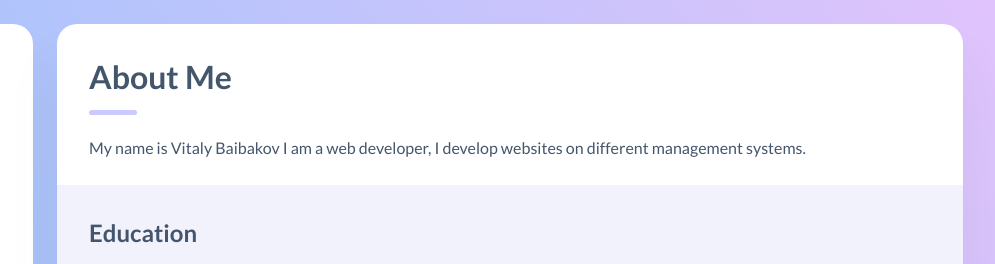
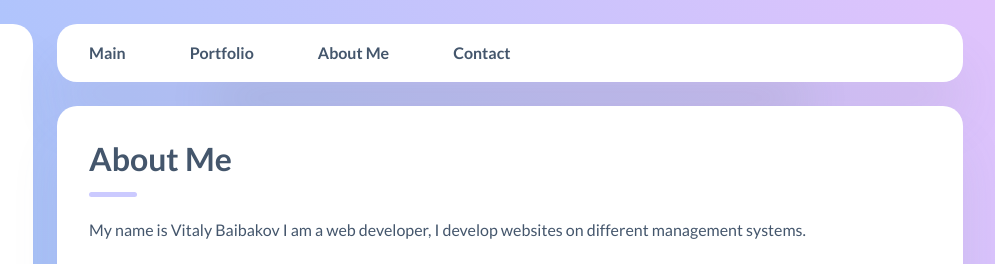
Before and after one commit to VitArts/rsschool-cv, a plain HTML site: page index.html in a window 1280 px wide. Shown: the top 264 px of the page, 285-1280 px from the left. Drawn offline with nearby package versions, Linux system fonts and the light colour scheme.

Commit message:
feat: add header

```diff
--- a/index.html
+++ b/index.html
@@ -57,9 +57,26 @@
 
 			<!-- Content -->
 			<div class="col-12 col-md-12 col-xl-9">
+				<header class="shadow box">
+					<div class="navbar-collapse">
+						<ul class="navbar-nav">
+							<li class="nav-item">
+								<a class="nav-link" target="_blank" href="https://vitarts.ru/">Main</a>
+							</li>
+							<li class="nav-item">
+								<a class="nav-link" target="_blank" href="https://vitarts.ru/portfolio/">Portfolio</a>
+							</li>
+							<li class="nav-item">
+								<a class="nav-link" target="_blank" href="https://vitarts.ru/about.html">About Me</a>
+							</li>
+							<li class="nav-item">
+								<a class="nav-link" target="_blank" href="https://vitarts.ru/contacts.html">Contact</a>
+							</li>
+						</ul>
+					</div>
+				</header>
 				<main>
 					<div class="box shadow pb-0">
-
 						<!-- About -->
 						<section class="about">
 							<div class="pb-0 pb-sm-2">
@@ -139,7 +156,8 @@
 				<footer class="footer">
 					<p><a href="https://github.com/VitArts">GitHub</a> - 2021 г.
 						<a href="https://rs.school/js/" target="_blank">
-								<img class="rs-logo" src="https://rs.school/images/rs_school_js.svg" alt="rs"> </a>
+							<img class="rs-logo" src="https://rs.school/images/rs_school_js.svg" alt="rs">
+						</a>
 					</p>
 				</footer>
 			</div>
--- a/style.css
+++ b/style.css
@@ -594,3 +594,29 @@ img {
     padding: 1rem 1.5rem;
 		border-radius: 16px;
 }
+
+
+/* -----------------------------------------------------------------
+    - Header
+----------------------------------------------------------------- */
+header {
+  margin-bottom: 1.5rem;
+  padding: 1rem 2rem !important;
+}
+
+
+header .nav-link {
+  color: #44566c !important;
+  font-weight: 600;
+  padding: 0rem 2rem !important;
+  font-size: 1rem;
+}
+
+header .navbar-nav {
+   -ms-flex-direction: row;
+    flex-direction: row;
+}
+
+header .navbar-nav li:nth-child(1) a {
+  padding-left: 0 !important;
+}
```
Lines whose indentation alone changed are shown as unchanged.
